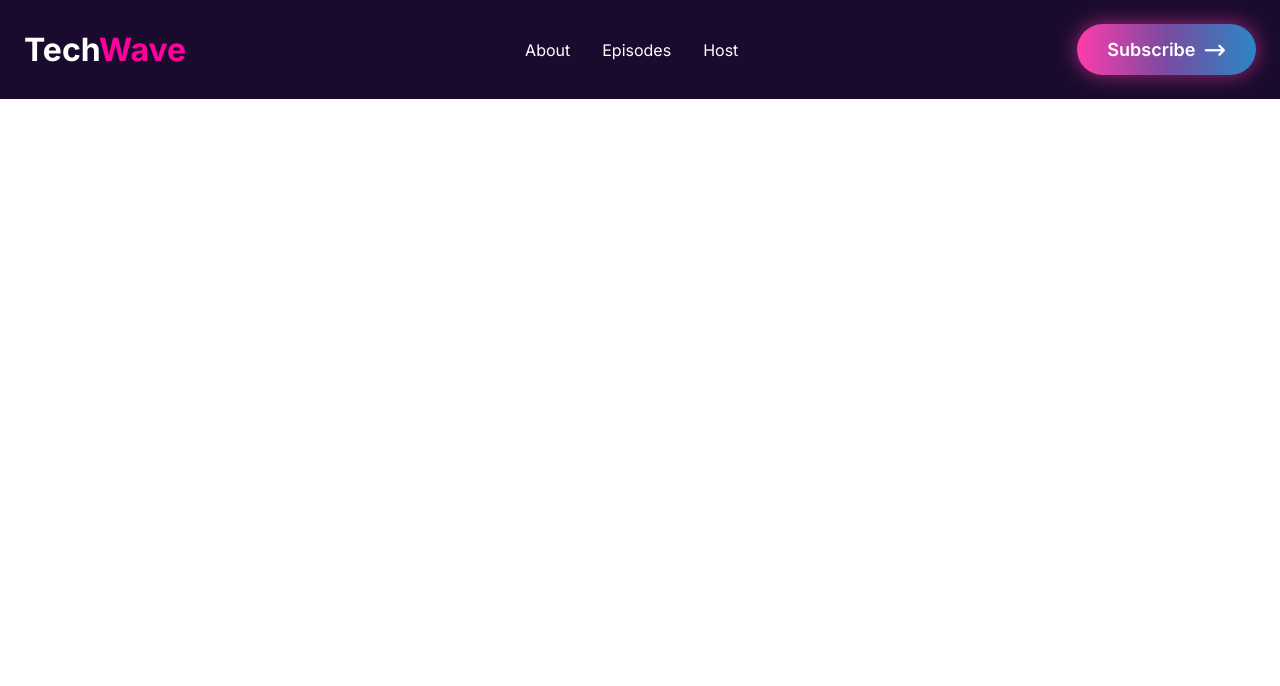
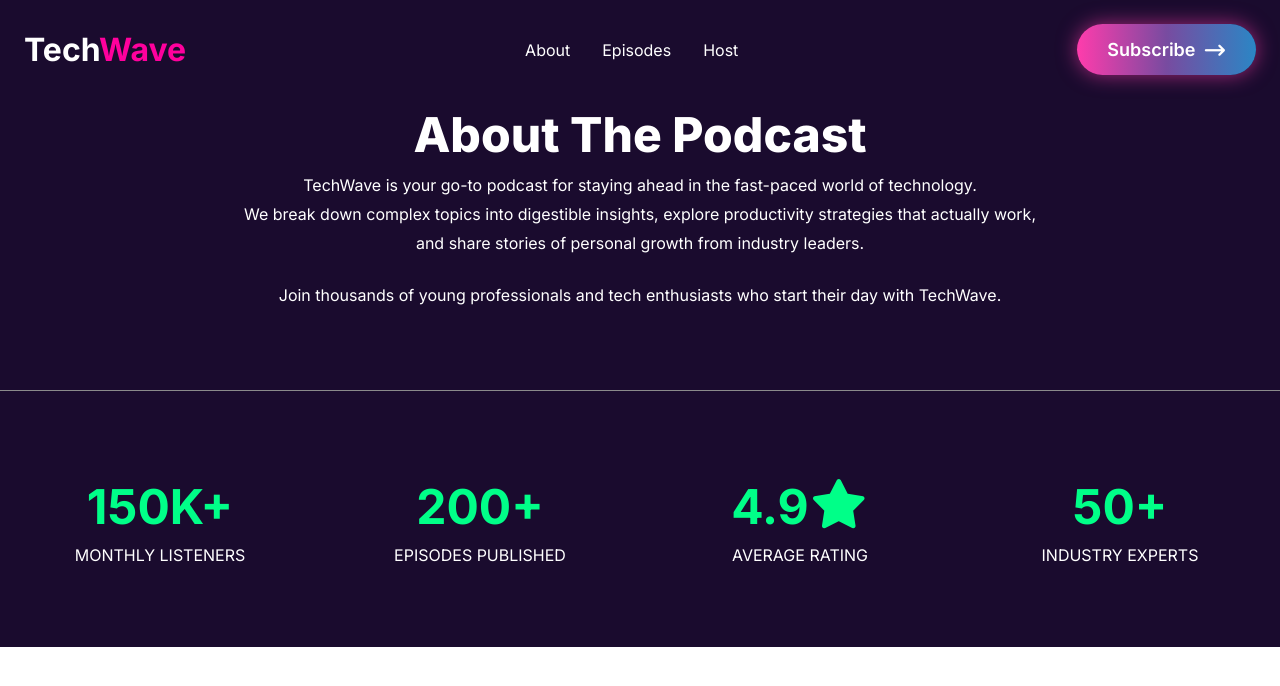
Before and after one commit to asrahat/Assignment-2, a plain HTML site: page index.html in a window 1280 px wide. Drawn offline with nearby package versions, Linux system fonts and the light colour scheme.

Commit message:
about section added

```diff
--- a/index.html
+++ b/index.html
@@ -14,7 +14,7 @@
     <!-- Header Start -->
      <header class="">
         <!-- navbar -->
-         <nav class="navbar">
+         <nav class="navbar container">
             <h2 class="logo">
                 Tech<span class="">Wave</span>
             </h2>
@@ -33,12 +33,64 @@
              </div>
 
          </nav>
+         <!-- banner -->
 
+
+
+          <!-- <section id="banner">
+              <div class="badge">NEW</div>
+               <div class="logo">
+                     <img src="assets/hero-circle.png" alt="circle" class="circle">
+                     <img src="assets/microphone.png" alt="mic" class="mic">
+              </div>
+
+          </section> -->
 
      </header>
 
      <!-- Main start -->
       <main>
+
+
+        <!-- about section -->
+         <section id="about">
+           <div class="about-content container">
+            <div class="about-heading">
+             <h2 class="section-title">About The Podcast</h2>
+            <p class="about-description">
+                TechWave is your go-to podcast for staying ahead in the fast-paced world of technology. <br>
+We break down complex topics into digestible insights, explore productivity strategies that actually work, <br>
+and share stories of personal growth from industry leaders.
+            </p>
+            <br>
+            <p class="about-description">
+
+Join thousands of young professionals and tech enthusiasts who start their day with TechWave.</p>
+
+           </div>
+
+            <div class="podcast-record">
+                <div class="record">
+                    <h3>150K+</h3>
+                    <p>MONTHLY LISTENERS</p>
+                </div>
+                <div class="record">
+                    <h3>200+</h3>
+                    <p>EPISODES PUBLISHED</p>
+                </div>
+                <div class="record">
+                    <h3>4.9<i class="fa-solid fa-star"></i></h3>
+                    <p>AVERAGE RATING </p>
+                </div>
+                <div class="record">
+                    <h3>50+</h3>
+                    <p>INDUSTRY EXPERTS </p>
+                </div>
+
+            </div>
+           </div>
+
+         </section>
 
       </main>
 
--- a/styles/style.css
+++ b/styles/style.css
@@ -7,6 +7,11 @@
 }
 
 /* shared styles */
+
+.container{
+  max-width: 1300px;
+  margin: 0 auto;
+}
 
 .btn{
   border: none;
@@ -29,6 +34,12 @@
   box-shadow: 0 0 30px rgba(255, 60, 172, 0.9);
 }
 
+.section-title{
+  font-size: 3rem;
+  font-weight: 800;
+  color: #ffffff;
+}
+
 /* header */
 header{
   background-color: #1A0B2E;
@@ -38,8 +49,6 @@ header{
 /* navBar */
 .navbar{
   padding: 24px;
-  max-width: 1300px;
-  margin: 0 auto;
   display: flex;
   justify-content: space-between;
   align-items: center;
@@ -65,15 +74,67 @@ header{
 }
 
 /* banner style */
-#banner{
-  background-image: url('/assets/hero-bg.png');
-  height: 600px;
-  width: 1600;
-  margin: 0 auto;
+/* #banner{
+  position: relative;
+  min-height: 100vh;
+  background-image: url("/assets/hero-bg.png") ;
+  background-repeat: no-repeat;
+  background-size: cover;
+  display: flex;
+  justify-content: center;
+  align-items: center;
+} */
+
+/* .logo{
+  position: relative;
+  width: 20rem;
+  height: 20rem;
+  margin: 0 auto 20px;
+}
+
+.circle {
+  width: 100%;
+}
+
+.mic {
+  position: absolute;
+  top: 50%;
+  left: 50%;
+  width: 10rem;
+  transform: translate(-50%, -50%);
+}
+ */
+
+
+ /* about section style */
+ #about{
+  background-color: #1A0B2E;
+ }
+
+ .about-content{
+  text-align: center;
+ }
+
+.about-heading .about-description{
+  color: #ffffff;
+  font-size: 1rem;
+  line-height: 1.8rem;
 }
 
 
-
+.podcast-record{
+  color: white;
+  border-top: 1px solid #8b8b8b;
+  margin-top: 5rem;
+  padding: 5rem 0rem;
+  display: grid;
+  grid-template-columns: repeat(4,1fr);
+}
+.record h3{
+  font-size: 3rem;
+  font-weight: bolder;
+  color: #00FF88;
+}
 
 /* For small devise */
 @media screen and (max-width: 576px) {
@@ -84,9 +145,28 @@ header{
   .humburger{
     display: block;
   }
+  .section-title{
+  font-size: 2rem;
+  font-weight: 800;
+  color: #ffffff;
 }
-/* For medium devise */
-@media screen and  (min-width: 576) and (max-width: 992px) {
+
+
+.podcast-record{
+  grid-template-columns: repeat(2,1fr);
+}
 
 
 }
+
+
+/* For medium devise */
+@media screen and  (min-width: 576px) and (max-width: 992px) {
+
+  .podcast-record{
+  grid-template-columns: repeat(3,1fr);
+}
+
+
+
+}
```
